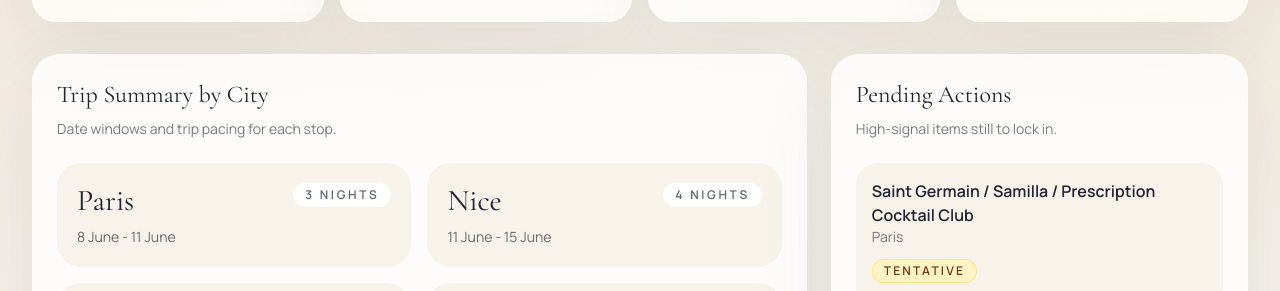
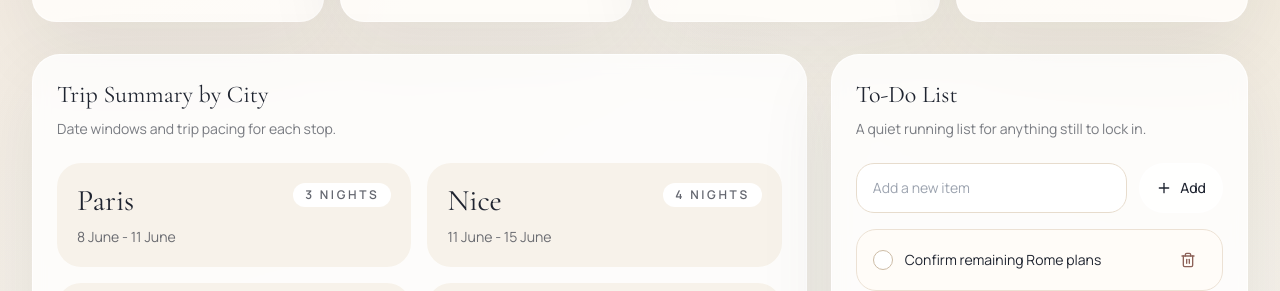
Before and after one commit to michaeljsboyd/Euro2026, a Next.js app: page / in a window 1280 px wide. Shown: the part 509-800 px from the top of the page. Built offline with nearby package versions, Linux system fonts and the light colour scheme; no server answers; the database is empty.

Commit message:
Enhance Budget table interactivity

```diff
--- a/app/page.tsx
+++ b/app/page.tsx
@@ -5,7 +5,7 @@ import { AccommodationSnapshot } from "@/components/accommodation-snapshot";
 import { PageHeader } from "@/components/page-header";
 import { SectionCard } from "@/components/section-card";
 import { StatCard } from "@/components/stat-card";
-import { StatusBadge } from "@/components/status-badge";
+import { TodoListCard } from "@/components/todo-list-card";
 import { cityStays } from "@/lib/city-stays";
 import { formatCurrency, formatDateRange, slugifyCity } from "@/lib/format";
 import { getPlannerData } from "@/lib/supabase/queries";
@@ -56,10 +56,6 @@ export default async function DashboardPage() {
   ).length;
   const estimatedBudget = data.budgetItems.reduce((sum, item) => sum + item.estimatedAmount, 0);
   const citySummary = cityStays;
-
-  const nextActions = [...data.events, ...data.bookings]
-    .filter((item) => item.status !== "booked")
-    .slice(0, 5);
 
   return (
     <div className="space-y-8">
@@ -131,22 +127,13 @@ export default async function DashboardPage() {
           </div>
         </SectionCard>
 
-        <SectionCard title="Pending Actions" subtitle="High-signal items still to lock in.">
-          <div className="space-y-3">
-            {nextActions.map((item) => (
-              <div key={item.id} className="rounded-[22px] bg-[#f7f2ea] p-4">
-                <div className="flex flex-wrap items-center justify-between gap-3">
-                  <div>
-                    <p className="font-semibold text-ink">{item.title}</p>
-                    <p className="text-sm text-ink/60">{item.city}</p>
-                  </div>
-                  <StatusBadge status={item.status} />
-                </div>
-                <p className="mt-3 text-sm leading-6 text-ink/65">{item.notes}</p>
-              </div>
-            ))}
-          </div>
-        </SectionCard>
+        <TodoListCard
+          initialItems={[
+            { label: "Confirm remaining Rome plans" },
+            { label: "Add final dining references" },
+            { label: "Review internal flight timings", completed: true }
+          ]}
+        />
       </div>
 
       <div className="grid gap-6 xl:grid-cols-[0.9fr_1.1fr]">
--- a/components/overview-summary.tsx
+++ b/components/overview-summary.tsx
@@ -1,10 +1,6 @@
 "use client";
 
-import { useMemo, useState } from "react";
-import { Plus, Trash2 } from "lucide-react";
-
 import { PageHeader } from "@/components/page-header";
-import { SectionCard } from "@/components/section-card";
 import { StatusBadge } from "@/components/status-badge";
 import { formatDate } from "@/lib/format";
 import { Day, Event } from "@/lib/types";
@@ -13,12 +9,6 @@ import { useSharedEvents } from "@/lib/use-shared-events";
 interface OverviewSummaryProps {
   days: Day[];
   initialEvents: Event[];
-}
-
-interface TodoItem {
-  id: string;
-  label: string;
-  completed: boolean;
 }
 
 function getFirstEvent(events: Event[]) {
@@ -37,121 +27,6 @@ function getFirstEvent(events: Event[]) {
 
     return left.startTime.localeCompare(right.startTime);
   })[0];
-}
-
-function TodoListCard() {
-  const [items, setItems] = useState<TodoItem[]>([
-    { id: crypto.randomUUID(), label: "Confirm remaining Rome plans", completed: false },
-    { id: crypto.randomUUID(), label: "Add final dining references", completed: false },
-    { id: crypto.randomUUID(), label: "Review internal flight timings", completed: true }
-  ]);
-  const [draft, setDraft] = useState("");
-
-  const orderedItems = useMemo(
-    () =>
-      [...items].sort((left, right) => Number(left.completed) - Number(right.completed)),
-    [items]
-  );
-
-  const addItem = () => {
-    const value = draft.trim();
-    if (!value) {
-      return;
-    }
-
-    setItems((current) => [
-      ...current,
-      { id: crypto.randomUUID(), label: value, completed: false }
-    ]);
-    setDraft("");
-  };
-
-  const toggleItem = (id: string) => {
-    setItems((current) =>
-      current.map((item) =>
-        item.id === id ? { ...item, completed: !item.completed } : item
-      )
-    );
-  };
-
-  const deleteItem = (id: string) => {
-    setItems((current) => current.filter((item) => item.id !== id));
-  };
-
-  return (
-    <SectionCard
-      title="To-Do List"
-      subtitle="A quiet running list for anything still to lock in."
-    >
-      <div className="space-y-4">
-        <div className="flex gap-3">
-          <input
-            value={draft}
-            onChange={(event) => setDraft(event.target.value)}
-            onKeyDown={(event) => {
-              if (event.key === "Enter") {
-                event.preventDefault();
-                addItem();
-              }
-            }}
-            placeholder="Add a new item"
-            className="flex-1 rounded-[18px] border border-[#e7dccd] bg-white px-4 py-3 text-sm text-ink outline-none transition focus:border-gold"
-          />
-          <button
-            type="button"
-            onClick={addItem}
-            className="inline-flex h-[50px] items-center justify-center gap-2 rounded-full border border-white/70 bg-white/75 px-4 text-sm font-medium text-ink/72 transition-all duration-300 hover:bg-white hover:text-ink"
-          >
-            <Plus className="h-4 w-4" />
-            Add
-          </button>
-        </div>
-
-        <div className="space-y-2">
-          {orderedItems.map((item) => (
-            <div
-              key={item.id}
-              className="flex items-center gap-3 rounded-[20px] border border-[#ece1d4] bg-[#fffcf8] px-4 py-3"
-            >
-              <button
-                type="button"
-                onClick={() => toggleItem(item.id)}
-                className={`flex h-5 w-5 shrink-0 items-center justify-center rounded-full border transition ${
-                  item.completed
-                    ? "border-olive bg-olive/90"
-                    : "border-[#cdbca6] bg-white hover:border-olive/70"
-                }`}
-                aria-label={item.completed ? "Mark as incomplete" : "Mark as complete"}
-              >
-                <span
-                  className={`h-2 w-2 rounded-full bg-white transition ${
-                    item.completed ? "opacity-100" : "opacity-0"
-                  }`}
-                />
-              </button>
-
-              <p
-                className={`flex-1 text-sm transition ${
-                  item.completed ? "text-ink/40 line-through" : "text-ink/78"
-                }`}
-              >
-                {item.label}
-              </p>
-
-              <button
-                type="button"
-                onClick={() => deleteItem(item.id)}
-                className="inline-flex h-9 w-9 items-center justify-center rounded-full text-[#8c6158] transition hover:bg-[#f6ede5]"
-                aria-label={`Delete ${item.label}`}
-              >
-                <Trash2 className="h-4 w-4" />
-              </button>
-            </div>
-          ))}
-        </div>
-      </div>
-    </SectionCard>
-  );
 }
 
 export function OverviewSummary({ days, initialEvents }: OverviewSummaryProps) {
@@ -244,8 +119,6 @@ export function OverviewSummary({ days, initialEvents }: OverviewSummaryProps) {
           );
         })}
       </div>
-
-      <TodoListCard />
     </div>
   );
 }
--- /dev/null
+++ b/components/todo-list-card.tsx
@@ -0,0 +1,135 @@
+"use client";
+
+import { useMemo, useState } from "react";
+import { Plus, Trash2 } from "lucide-react";
+
+import { SectionCard } from "@/components/section-card";
+
+interface TodoItem {
+  id: string;
+  label: string;
+  completed: boolean;
+}
+
+interface TodoListCardProps {
+  title?: string;
+  subtitle?: string;
+  initialItems?: Array<{ label: string; completed?: boolean }>;
+}
+
+export function TodoListCard({
+  title = "To-Do List",
+  subtitle = "A quiet running list for anything still to lock in.",
+  initialItems = []
+}: TodoListCardProps) {
+  const [items, setItems] = useState<TodoItem[]>(
+    initialItems.map((item) => ({
+      id: crypto.randomUUID(),
+      label: item.label,
+      completed: item.completed ?? false
+    }))
+  );
+  const [draft, setDraft] = useState("");
+
+  const orderedItems = useMemo(
+    () => [...items].sort((left, right) => Number(left.completed) - Number(right.completed)),
+    [items]
+  );
+
+  const addItem = () => {
+    const value = draft.trim();
+    if (!value) {
+      return;
+    }
+
+    setItems((current) => [
+      ...current,
+      { id: crypto.randomUUID(), label: value, completed: false }
+    ]);
+    setDraft("");
+  };
+
+  const toggleItem = (id: string) => {
+    setItems((current) =>
+      current.map((item) =>
+        item.id === id ? { ...item, completed: !item.completed } : item
+      )
+    );
+  };
+
+  const deleteItem = (id: string) => {
+    setItems((current) => current.filter((item) => item.id !== id));
+  };
+
+  return (
+    <SectionCard title={title} subtitle={subtitle}>
+      <div className="space-y-4">
+        <div className="flex gap-3">
+          <input
+            value={draft}
+            onChange={(event) => setDraft(event.target.value)}
+            onKeyDown={(event) => {
+              if (event.key === "Enter") {
+                event.preventDefault();
+                addItem();
+              }
+            }}
+            placeholder="Add a new item"
+            className="flex-1 rounded-[18px] border border-[#e7dccd] bg-white px-4 py-3 text-sm text-ink outline-none transition focus:border-gold"
+          />
+          <button
+            type="button"
+            onClick={addItem}
+            className="inline-flex h-[50px] items-center justify-center gap-2 rounded-full border border-white/70 bg-white/75 px-4 text-sm font-medium text-ink/72 transition-all duration-300 hover:bg-white hover:text-ink"
+          >
+            <Plus className="h-4 w-4" />
+            Add
+          </button>
+        </div>
+
+        <div className="space-y-2">
+          {orderedItems.map((item) => (
+            <div
+              key={item.id}
+              className="flex items-center gap-3 rounded-[20px] border border-[#ece1d4] bg-[#fffcf8] px-4 py-3"
+            >
+              <button
+                type="button"
+                onClick={() => toggleItem(item.id)}
+                className={`flex h-5 w-5 shrink-0 items-center justify-center rounded-full border transition ${
+                  item.completed
+                    ? "border-olive bg-olive/90"
+                    : "border-[#cdbca6] bg-white hover:border-olive/70"
+                }`}
+                aria-label={item.completed ? "Mark as incomplete" : "Mark as complete"}
+              >
+                <span
+                  className={`h-2 w-2 rounded-full bg-white transition ${
+                    item.completed ? "opacity-100" : "opacity-0"
+                  }`}
+                />
+              </button>
+
+              <p
+                className={`flex-1 text-sm transition ${
+                  item.completed ? "text-ink/40 line-through" : "text-ink/78"
+                }`}
+              >
+                {item.label}
+              </p>
+
+              <button
+                type="button"
+                onClick={() => deleteItem(item.id)}
+                className="inline-flex h-9 w-9 items-center justify-center rounded-full text-[#8c6158] transition hover:bg-[#f6ede5]"
+                aria-label={`Delete ${item.label}`}
+              >
+                <Trash2 className="h-4 w-4" />
+              </button>
+            </div>
+          ))}
+        </div>
+      </div>
+    </SectionCard>
+  );
+}
```
